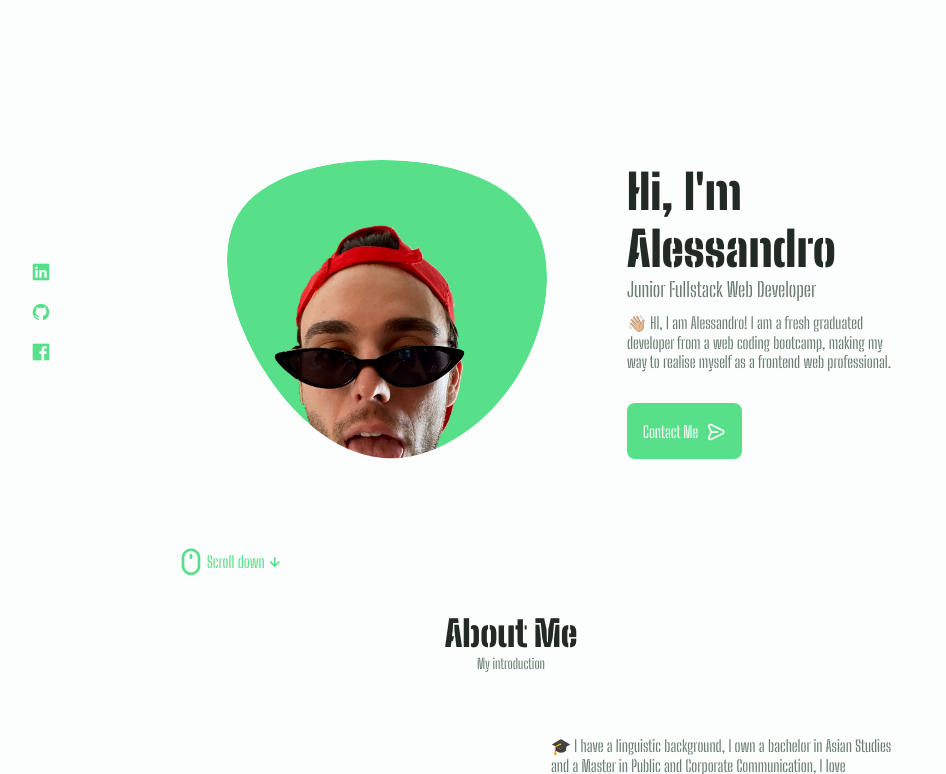
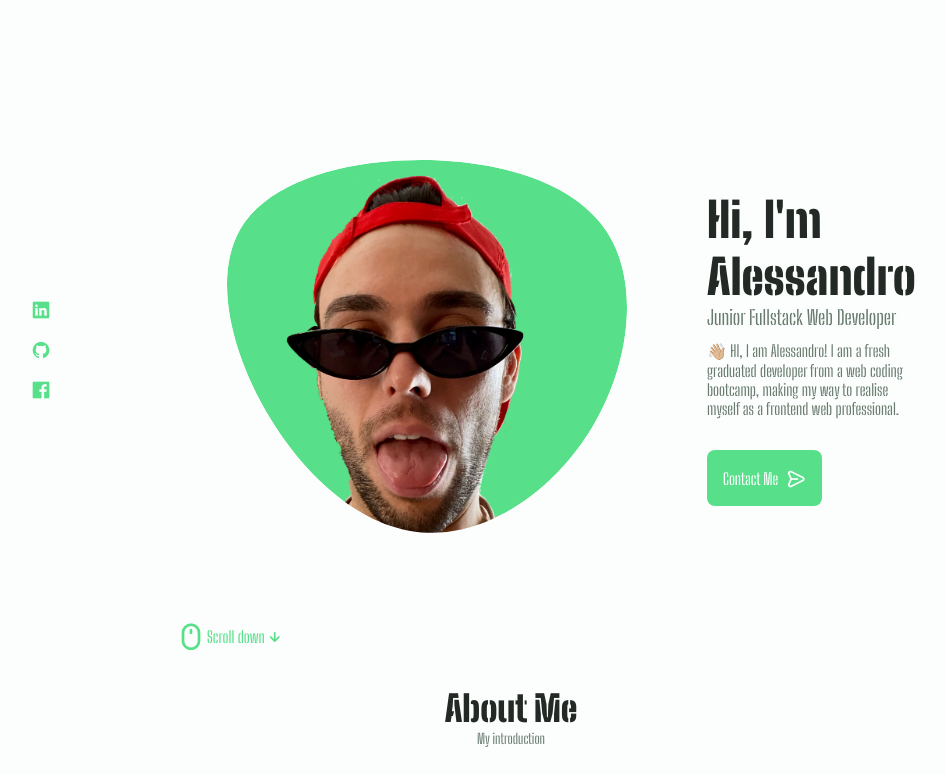
Before and after one commit to alexcarta/Portfolio, a PHP site: page / in a window 1280 px wide. Shown: the part 24-798 px from the top of the page, without its empty margins (129-1075 px from the left). Run offline with PHP 8.4, Linux system fonts and the light colour scheme.

Commit message:
section 3 part 34

```diff
--- a/assets/css/style.css
+++ b/assets/css/style.css
@@ -1148,7 +1148,7 @@ services__title {
   }
 
   .home__blob {
-    width: 320px;
+    width: 400px;
   }
 
   .home__social {
--- a/home.html
+++ b/home.html
@@ -106,7 +106,7 @@
             165.547 130.807 187.559 100.226 186.353C69.6454 185.297 41.0228 161.023 21.7403
             129.362C2.45775 97.8511 -7.48481 59.1033 6.67581 34.5279C20.9871 10.1032 59.7028
             -0.149132 97.9666 0.00163737C136.23 0.303176 174.193 10.857 190.312 36.4879Z"/>
-            <image class="home__blob-img" x="12" y="18" xlink:href="./assets/img/perfil.png"/>
+            <image class="home__blob-img" x="12" y="-15" xlink:href="./assets/img/perfil.png"/>
           </g>
         </svg>
 
```
